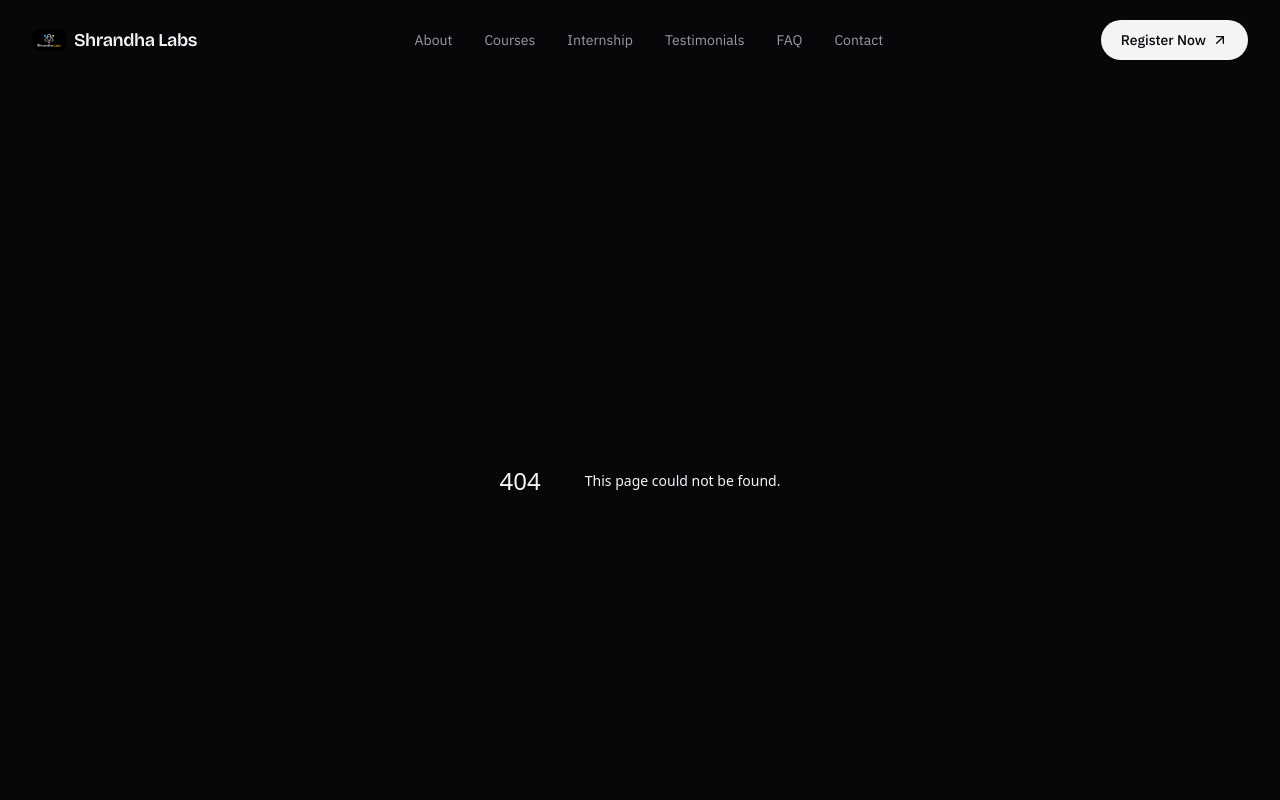
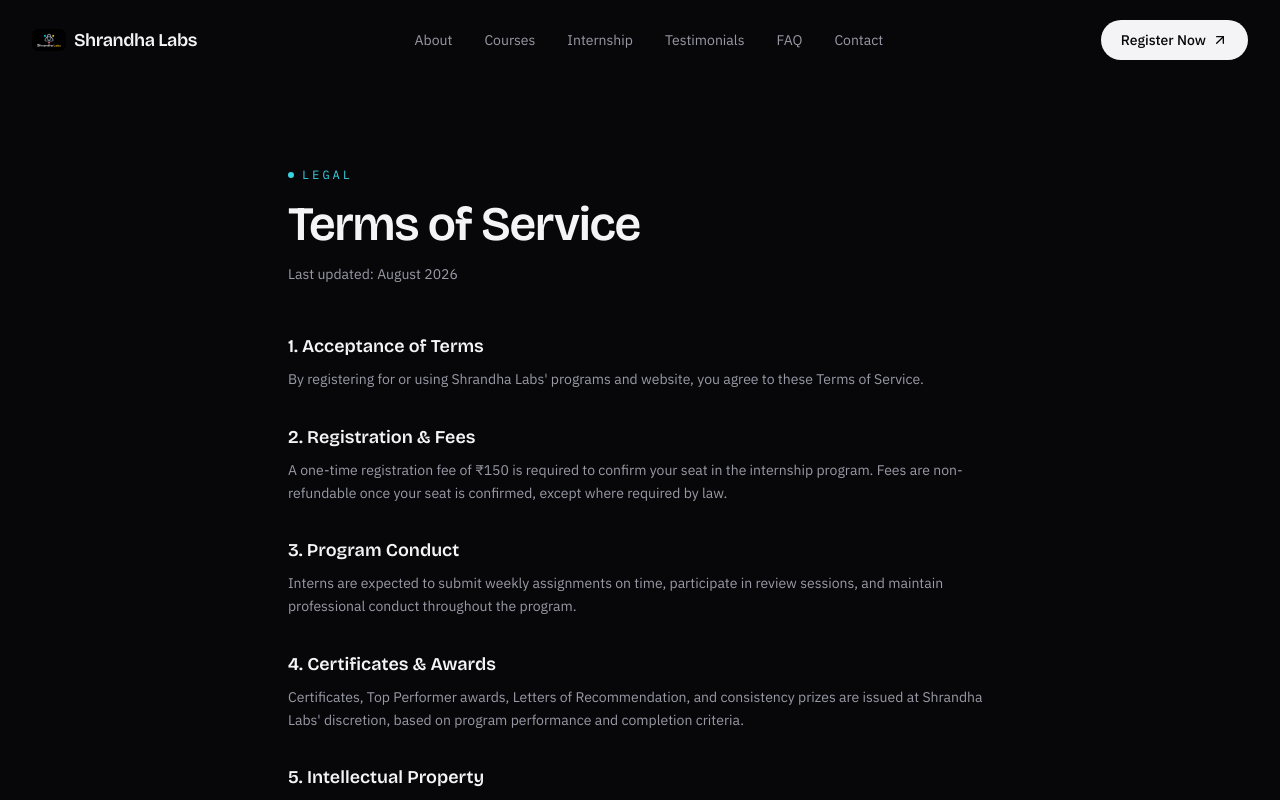
Before and after one commit to emerging324-maker/Shrandha, a Next.js app: page /terms in a window 1280 px wide. Before the commit this address had no page. Shown: the top 800 px of the page. Built offline with nearby package versions, Linux system fonts and the light colour scheme.

Commit message:
Add files via upload

```diff
--- /dev/null
+++ b/src/app/terms/page.tsx
@@ -0,0 +1,35 @@
+import type { Metadata } from "next";
+import { Reveal, Eyebrow } from "@/components/ui";
+
+export const metadata: Metadata = { title: "Terms of Service", description: "Terms governing use of Shrandha Labs' website and internship programs." };
+
+const sections = [
+  { h: "1. Acceptance of Terms", p: "By registering for or using Shrandha Labs' programs and website, you agree to these Terms of Service." },
+  { h: "2. Registration & Fees", p: "A one-time registration fee of ₹150 is required to confirm your seat in the internship program. Fees are non-refundable once your seat is confirmed, except where required by law." },
+  { h: "3. Program Conduct", p: "Interns are expected to submit weekly assignments on time, participate in review sessions, and maintain professional conduct throughout the program." },
+  { h: "4. Certificates & Awards", p: "Certificates, Top Performer awards, Letters of Recommendation, and consistency prizes are issued at Shrandha Labs' discretion, based on program performance and completion criteria." },
+  { h: "5. Intellectual Property", p: "Project work completed during the internship remains the intern's own portfolio work, unless otherwise agreed in writing for specific client-facing projects." },
+  { h: "6. Limitation of Liability", p: "Shrandha Labs is not liable for indirect, incidental, or consequential damages arising from use of the program or website." },
+  { h: "7. Changes to Terms", p: "We may update these terms periodically. Continued use of our services after changes constitutes acceptance." },
+  { h: "8. Governing Law", p: "These terms are governed by the laws of India, with jurisdiction in Bangalore, Karnataka." },
+];
+
+export default function Terms() {
+  return (
+    <div className="mx-auto max-w-3xl px-5 md:px-8 py-20">
+      <Reveal>
+        <Eyebrow>Legal</Eyebrow>
+        <h1 className="mt-4 font-display font-semibold text-4xl md:text-5xl tracking-tight">Terms of Service</h1>
+        <p className="mt-4 text-sm text-muted">Last updated: August 2026</p>
+      </Reveal>
+      <div className="mt-12 space-y-8">
+        {sections.map((s) => (
+          <div key={s.h}>
+            <h2 className="font-display font-semibold text-lg">{s.h}</h2>
+            <p className="mt-2 text-muted leading-relaxed text-sm">{s.p}</p>
+          </div>
+        ))}
+      </div>
+    </div>
+  );
+}
```
